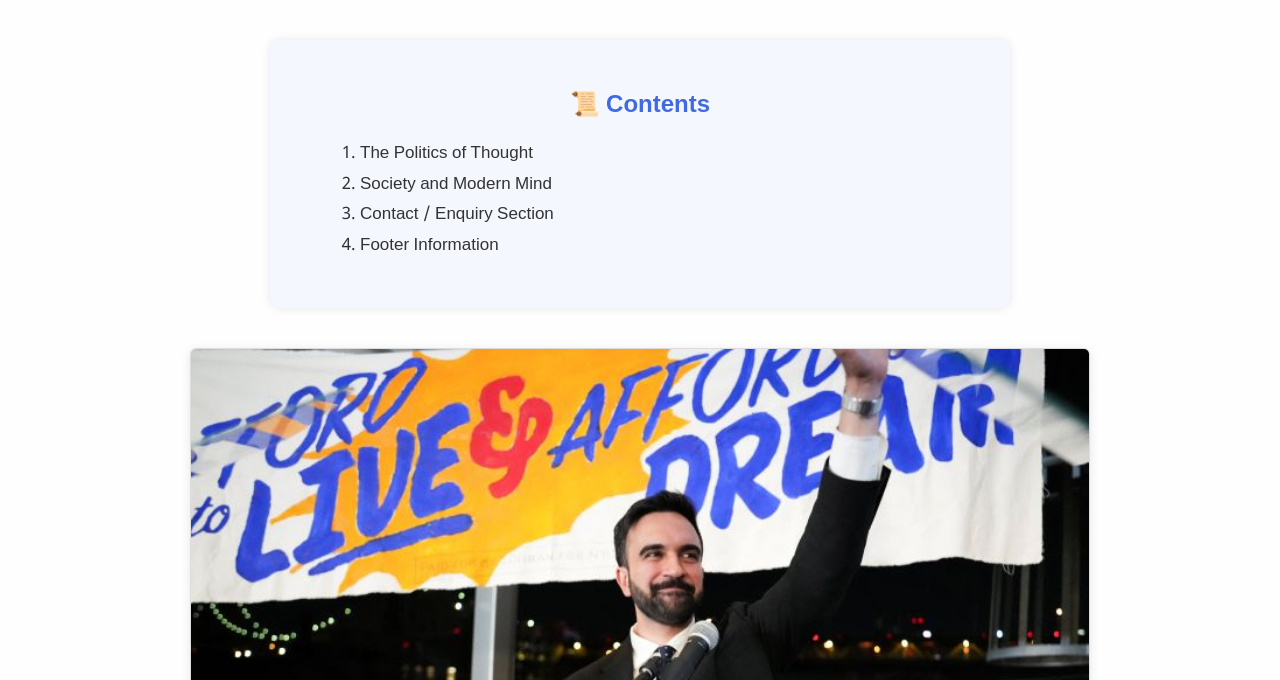
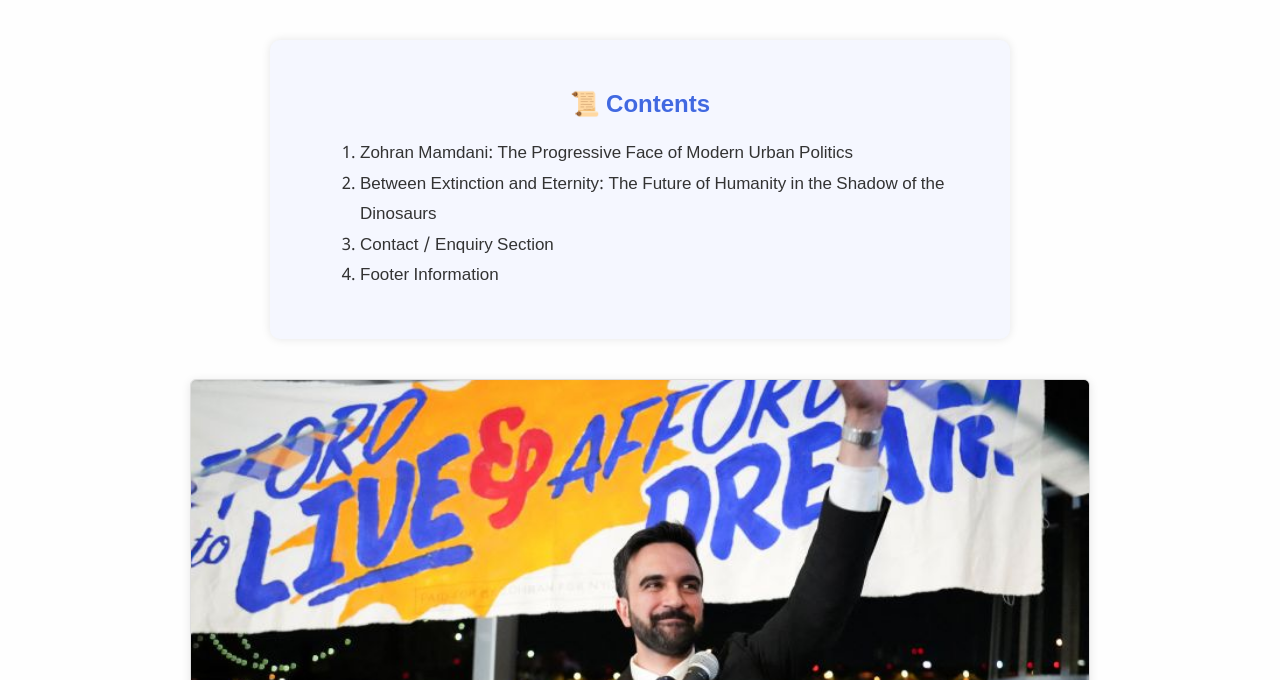
Before and after one commit to bdndkdbfn/pritam.github.io, a plain HTML site: page index.html in a window 1280 px wide. Shown: the part 120-800 px from the top of the page. Drawn offline with Linux system fonts and the light colour scheme.

Commit message:
Update index.html

```diff
--- a/index.html
+++ b/index.html
@@ -97,8 +97,8 @@
 <section class="context">
   <h2>📜 Contents</h2>
   <ol>
-    <li>The Politics of Thought</li>
-    <li>Society and Modern Mind</li>
+    <li>Zohran Mamdani: The Progressive Face of Modern Urban Politics</li>
+    <li>Between Extinction and Eternity: The Future of Humanity in the Shadow of the Dinosaurs</li>
     <li>Contact / Enquiry Section</li>
     <li>Footer Information</li>
   </ol>
```
